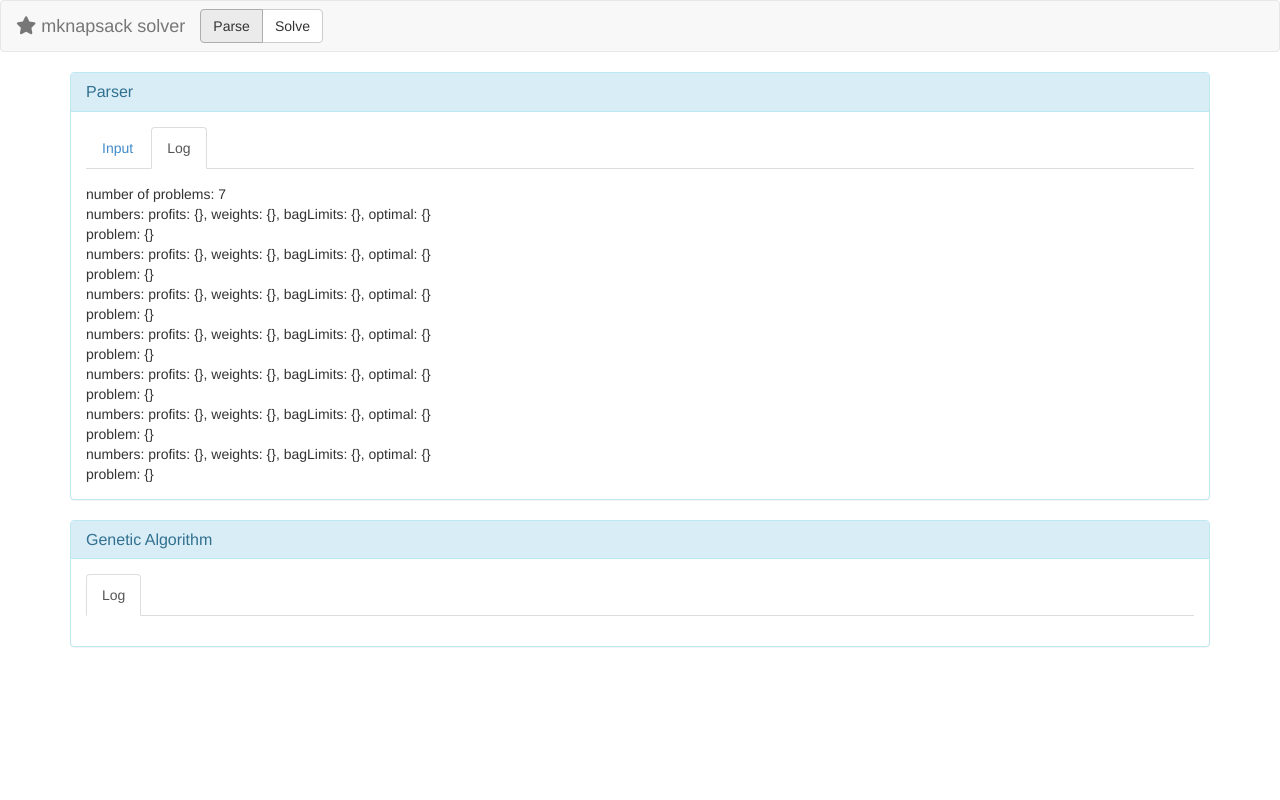
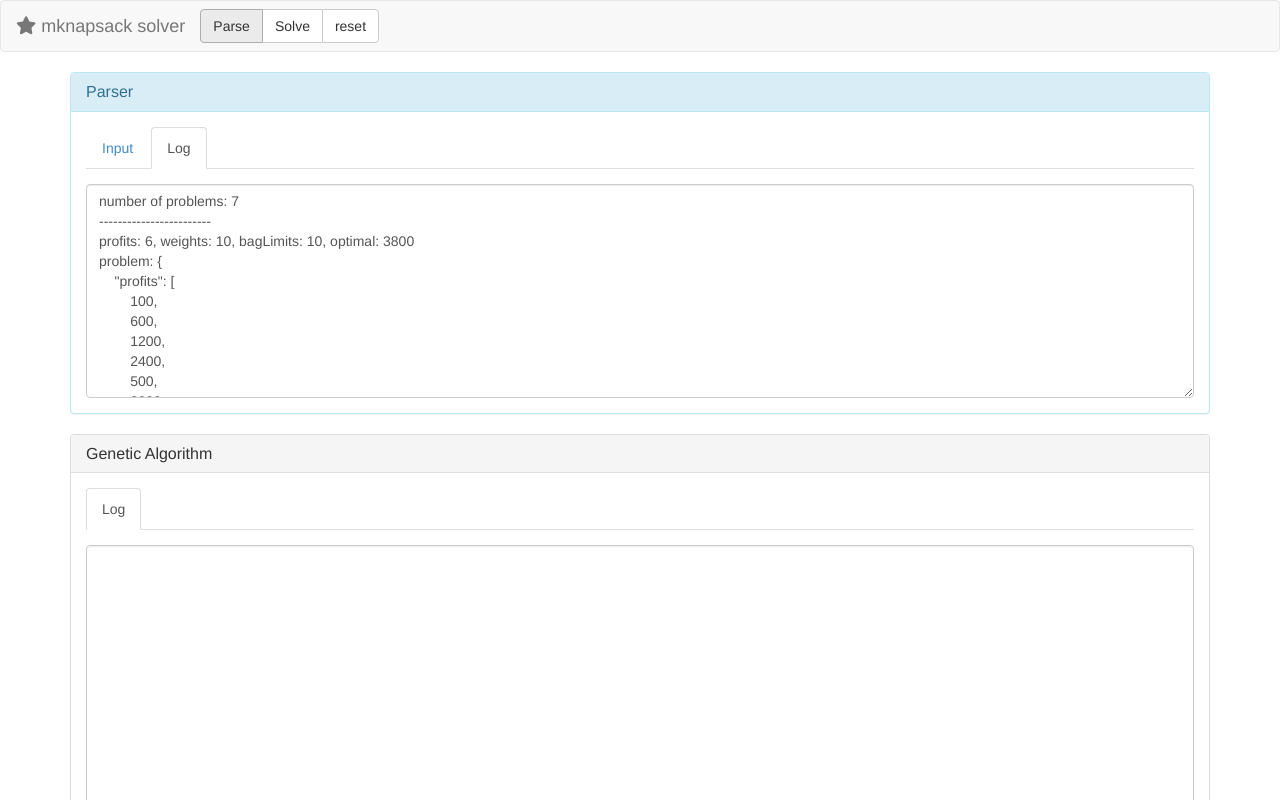
Before and after one commit to sikessle/mknapsack, a website: page index.html in a window 1280 px wide. Both pictures are taken after a click on the button "Parse". Shown: the top 800 px of the page. Drawn offline with nearby package versions, Linux system fonts and the light colour scheme; some packages are replaced by stand-ins of ours; a script that the page names is missing.

Commit message:
stripped html. improved logger

```diff
--- a/bower.json
+++ b/bower.json
@@ -1,8 +1,8 @@
 {
-  "name": "website-template",
+  "name": "mknapsack solver",
   "version": "1.0.0",
   "authors": [
-    "agentur kessler"
+    "sikessle"
   ],
   "ignore": [
     "**/.*",
@@ -10,12 +10,10 @@
     "bower_components"
   ],
   "license": "MIT",
-  "homepage": "www.agenturkessler.com",
   "dependencies": {
     "bootstrap": "~3.1",
     "jquery": "~1.11",
     "html5shiv": "~3.7",
-    "retina.js": "~1.3",
     "components-font-awesome": "~4.0",
     "animate-less": "~2.0"
   }
--- a/index.html
+++ b/index.html
@@ -3,9 +3,9 @@
 <head>
     <meta charset="utf-8">
 
-    <title>TITLE</title>
+    <title>multi dimensional knapsack problem solver</title>
 
-    <meta name="description" content="DESCIRPTION">
+    <meta name="description" content="genetic algorithm to solve the multidimensional knapsack problem.">
     <meta name="viewport" content="width=device-width, initial-scale=1.0">
 
     <link rel="shortcut icon" href="images/favicon.png">
@@ -45,6 +45,10 @@
 
                         <button type="button" class="btn btn-default navbar-btn" id="solve" disabled>
                             Solve
+                        </button>
+
+                        <button type="button" class="btn btn-default navbar-btn" id="reset">
+                            reset
                         </button>
 
                     </div>
@@ -209,6 +213,7 @@
                         </div>
 
                         <div class="tab-pane fade" id="parser-log">
+                            <textarea class="form-control" rows="10"></textarea>
                         </div>
 
                     </div>
@@ -219,7 +224,7 @@
 
         <section class="results">
 
-            <div class="panel panel-info">
+            <div class="panel panel-default">
                 <div class="panel-heading">
                     <h3 class="panel-title">Genetic Algorithm</h3>
                 </div>
@@ -231,6 +236,7 @@
 
                     <div class="tab-content">
                         <div class="tab-pane active fade in" id="genetic-log">
+                            <textarea class="form-control" rows="35"></textarea>
                         </div>
                     </div>
                 </div>
@@ -244,7 +250,7 @@
     <!-- Javascript at the end for fast page loading -->
     <script src="libs/jquery/dist/jquery.min.js"></script>
     <script src="libs/bootstrap/dist/js/bootstrap.min.js"></script>
-    <script src="libs/retina.js/dist/retina.min.js"></script>
+
     <script src="javascripts/logger.js"></script>
     <script src="javascripts/orparser.js"></script>
     <script src="javascripts/genetic.js"></script>
--- a/javascripts/logger.js
+++ b/javascripts/logger.js
@@ -5,19 +5,39 @@ var Logger = (function () {
 
     function Logger(target) {
         this.$target = $(target);
+        this.jsonIndent = 4;
     }
 
     Logger.prototype.log = function (msg) {
-        if (typeof msg === 'object' && JSON) {
-            msg = JSON.stringify(msg);
+        var line, i, arg;
+
+        line = msg;
+
+        for (i = 1; i < arguments.length; i += 1) {
+            arg = this.handleObject(arguments[i]);
+            line = line.replace("{}", arg);
         }
-        var line = $('<div class="line">' + msg + '</div>')
-        this.$target.append(line);
+
+        line = this.handleObject(line);
+        this.writeOut(line);
+    };
+
+    Logger.prototype.handleObject = function (obj) {
+        var result = obj;
+
+        if (typeof obj === 'object' && JSON) {
+            result = JSON.stringify(obj, null, this.jsonIndent);
+        }
+        return result;
+    };
+
+    Logger.prototype.writeOut = function (msg) {
+        this.$target.append(msg + '\n');
     };
 
     Logger.prototype.clear = function () {
         this.$target.html('');
-    }
+    };
 
 
     return Logger;
--- a/javascripts/main.js
+++ b/javascripts/main.js
@@ -6,8 +6,8 @@ $(document).ready(function () {
 
     var input, parser, problems, genetic, parserLogger, geneticLogger;
 
-    parserLogger = new Logger('#parser-log');
-    geneticLogger = new Logger('#genetic-log');
+    parserLogger = new Logger('#parser-log textarea');
+    geneticLogger = new Logger('#genetic-log textarea');
 
     parser = new ORParser(parserLogger);
     genetic = new Genetic({
@@ -25,7 +25,13 @@ $(document).ready(function () {
     });
 
     $('#solve').click(function () {
+        $('.results .nav-tabs a[href="#genetic-log"]').tab('show');
+        $('.results .panel').removeClass('panel-default').addClass('panel-success');
         genetic.solve(problems);
     });
 
+    $('#reset').click(function () {
+        document.location.reload(true);
+    });
+
 });
--- a/javascripts/orparser.js
+++ b/javascripts/orparser.js
@@ -24,10 +24,12 @@ var ORParser = (function () {
 
         numberOfProblems = tokens[0];
         this.logger.log("number of problems: " + numberOfProblems);
+        this.logger.log('------------------------');
 
         i = 1;
         p = 0;
         while (p < numberOfProblems) {
+
             // problem header: N M OptimalSolution
             numProfits = this.getToken(tokens, i);
             i += 1;
@@ -37,7 +39,7 @@ var ORParser = (function () {
             optimalSolution = this.getToken(tokens, i);
             i += 1;
 
-            this.logger.log('numbers: profits: {}, weights: {}, bagLimits: {}, optimal: {}',
+            this.logger.log('profits: {}, weights: {}, bagLimits: {}, optimal: {}',
                 numProfits, numWeights, numBagLimits, optimalSolution);
 
 
@@ -75,6 +77,7 @@ var ORParser = (function () {
 
 
             this.logger.log('problem: {}', problem);
+            this.logger.log('------------------------');
 
             this.problems.push(problem);
 
--- a/stylesheets/main.less
+++ b/stylesheets/main.less
@@ -2,16 +2,10 @@
 /* bootstrap */
 @import '../libs/bootstrap/less/bootstrap.less';
 @import 'bootstrap-custom-variables.less';
-/* helper mixin for retina images */
-@import '../libs/retina.js/src/retina.less';
 /* css animation classes: usage: .animate(fadeInDown, .7s); */
 @import '../libs/animate-less/less/animate.less';
 @import 'mixins.less';
 /* END IMPORTS */
-
-/* GLOBALS */
-@myvar: Helvetiva;
-/* END GLOBALS */
 
 /* HEADER */
 .navbar {
```
